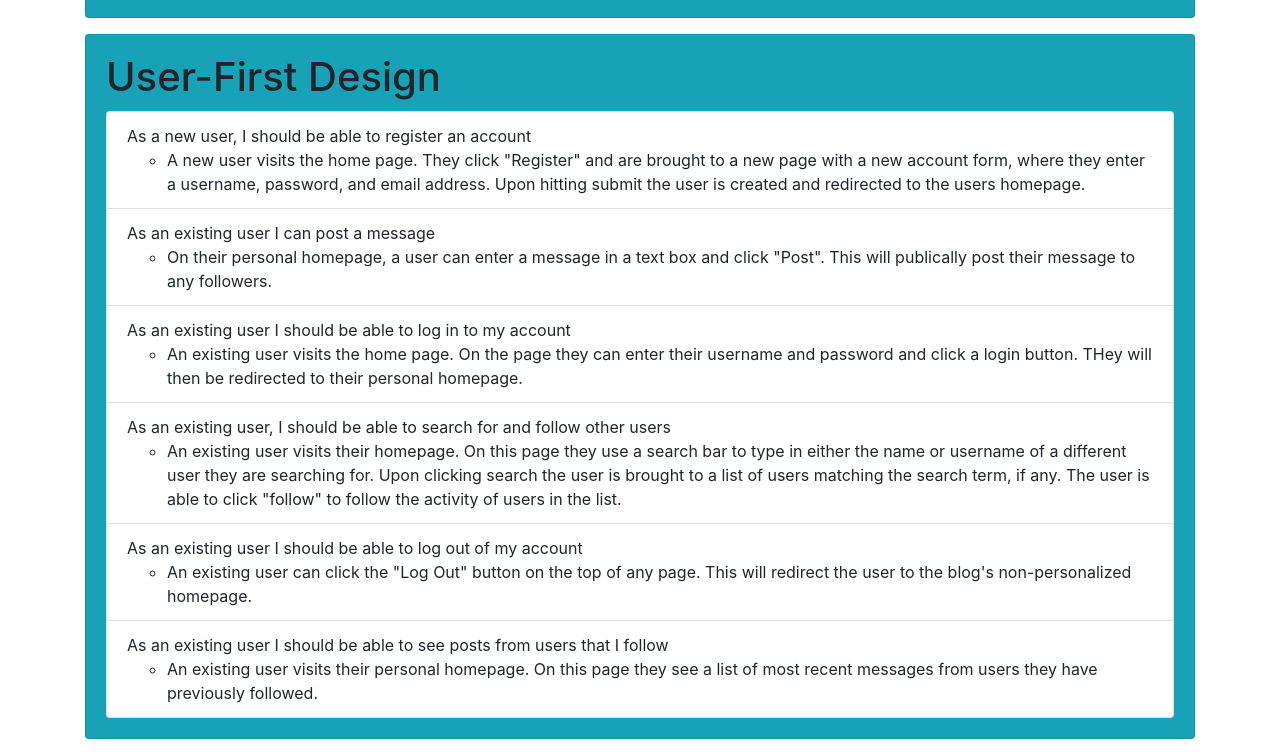
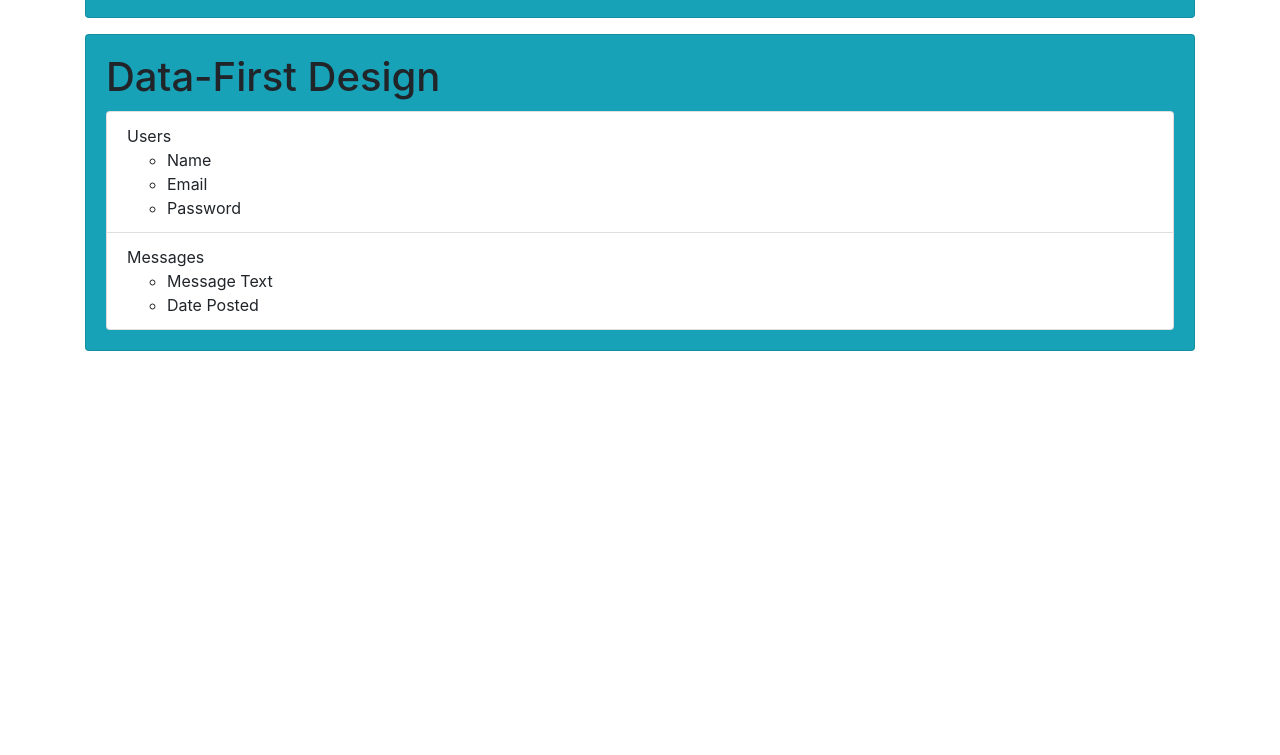
Before and after one commit to lohikansun/cs4550, a plain HTML site: page hw02/design.html in a window 1280 px wide. Shown: the part 687-1442 px from the top of the page. After the commit the page ends 1054 px from the top, so only its background shows below. Drawn offline with nearby package versions, Linux system fonts and the light colour scheme.

Commit message:
Formatted design page

```diff
--- a/hw02/design.html
+++ b/hw02/design.html
@@ -56,44 +56,22 @@
     </div>
     <div class="card bg-info mb-3">
       <div class="card-body">
-        <h1 class="card-title">User-First Design</h1>
+        <h1 class="card-title">Data-First Design</h1>
         <ul class="list-group">
-          <li class="list-group-item">As a new user, I should be able to register an account
+          <li class="list-group-item">Users
             <ul>
-              <li> A new user visits the home page. They click "Register" and are brought to a new page with a new account form, where they enter a username, password, and email address. Upon hitting submit the user is created and redirected to the users homepage.</li>
+              <li>Name</li>
+              <li>Email</li>
+              <li>Password</li>
             </ul>
           </li>
-          <li class="list-group-item">As an existing user I can post a message
+          <li class="list-group-item">Messages
             <ul>
-              <li>On their personal homepage, a user can enter a message in a text box and click "Post". This will publically post their message to any followers.
-              </li>
+              <li>Message Text</li>
+              <li>Date Posted</li>
             </ul>
           </li>
-          <li class="list-group-item">As an existing user I should be able to log in to my account
-            <ul>
-              <li>An existing user visits the home page. On the page they can enter their username and password and click a login button. THey will then be redirected to their personal homepage.
-              </li>
-            </ul>
-          </li>
-          <li class="list-group-item">As an existing user, I should be able to search for and follow other users
-            <ul>
-              <li>An existing user visits their homepage. On this page they use a search bar to type in either the name or username of a different user they are searching for. Upon clicking search the user is brought to a list of users matching the search
-                term, if any. The user is able to click "follow" to follow the activity of users in the list.
-              </li>
-            </ul>
-          </li>
-          <li class="list-group-item">As an existing user I should be able to log out of my account
-            <ul>
-              <li>An existing user can click the "Log Out" button on the top of any page. This will redirect the user to the blog's non-personalized homepage.
-              </li>
-            </ul>
-          </li>
-          <li class="list-group-item">As an existing user I should be able to see posts from users that I follow
-            <ul>
-              <li>An existing user visits their personal homepage. On this page they see a list of most recent messages from users they have previously followed.
-              </li>
-            </ul>
-          </li>
+
         </ul>
       </div>
     </div>
```
